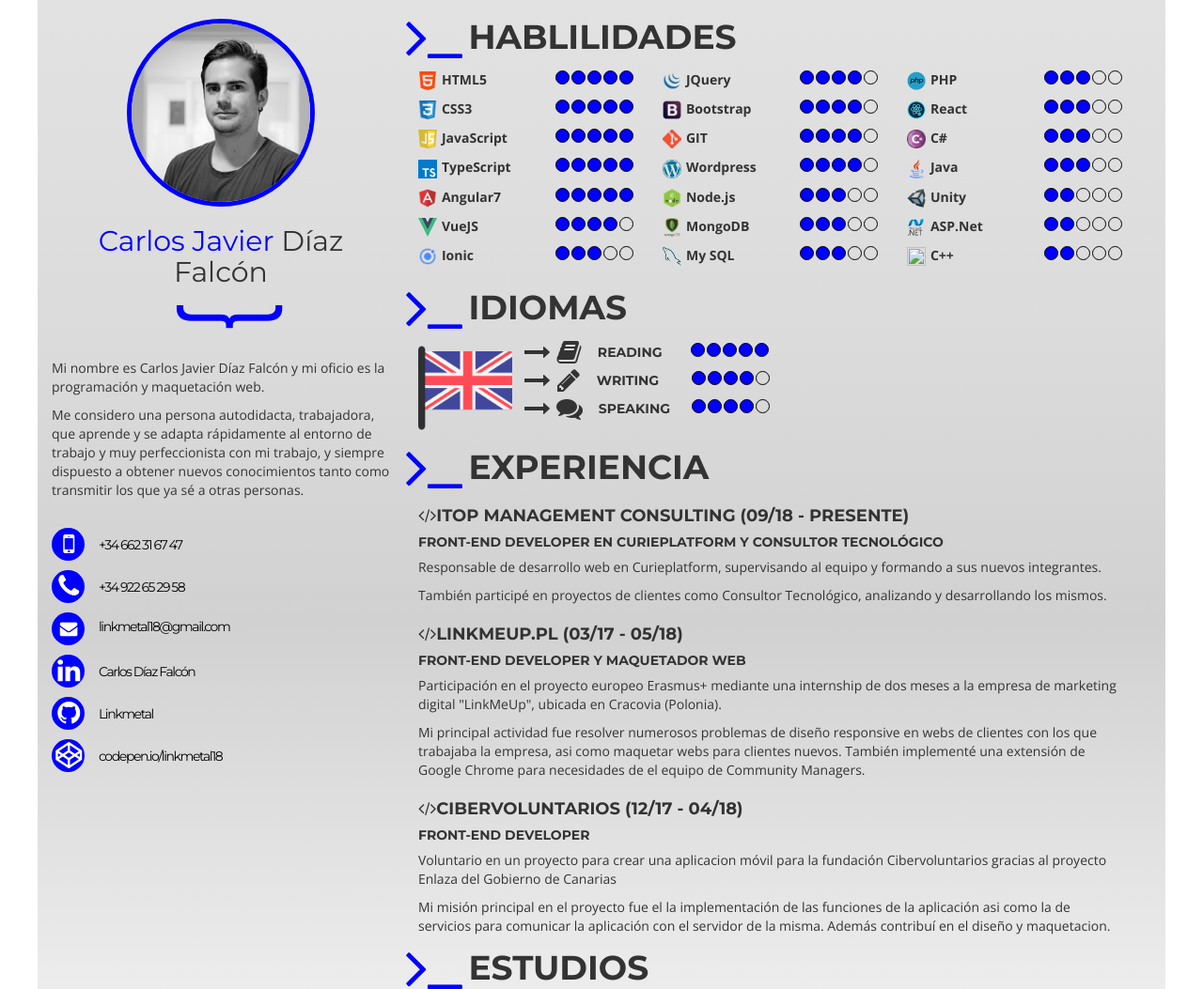
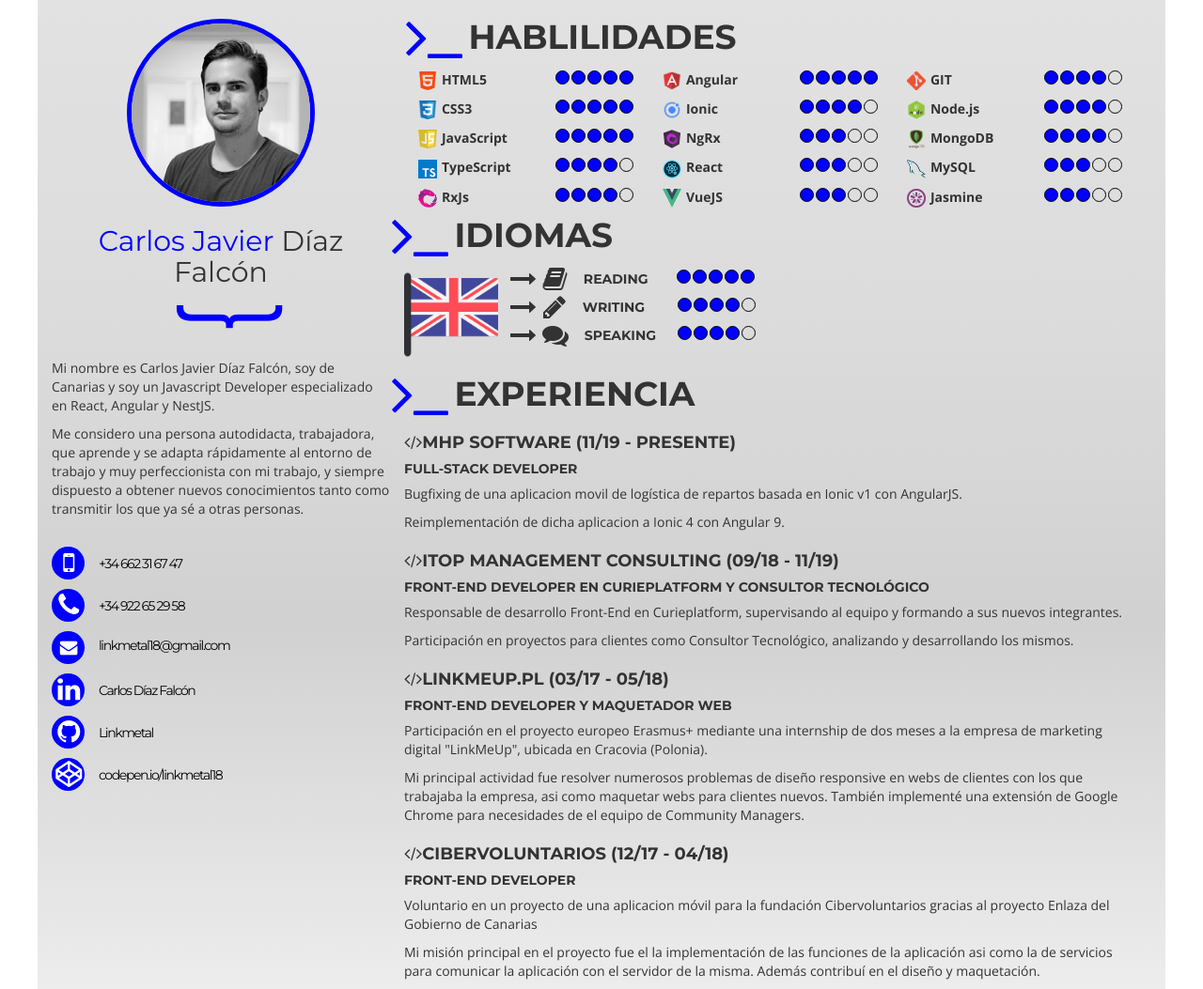
Before and after one commit to Linkmetal/curriculumweb, a website: page spanish.html in a window 1280 px wide. Shown: the top 1053 px of the page at 94% size. Drawn offline with nearby package versions, Linux system fonts and the light colour scheme.

Commit message:
Updated CV

```diff
--- a/spanish.html
+++ b/spanish.html
@@ -21,8 +21,12 @@
       <aside class="bio col-md-3">
         <img class="img-circle foto" src="img/f1.jpg">
         <h2><span>Carlos Javier</span> Díaz Falcón</h2>
-        <p>Mi nombre es Carlos Javier Díaz Falcón y mi oficio es la programación y maquetación web.</p>
-        <p>Me considero una persona autodidacta, trabajadora, que aprende y se adapta rápidamente al entorno de trabajo
+        <p>
+          Mi nombre es Carlos Javier Díaz Falcón, soy de Canarias y soy un Javascript Developer especializado en  React, Angular
+          y NestJS.
+        </p>
+        <p>
+          Me considero una persona autodidacta, trabajadora, que aprende y se adapta rápidamente al entorno de trabajo
           y muy perfeccionista con mi trabajo, y siempre dispuesto a obtener nuevos conocimientos tanto como transmitir
           los que ya sé a otras personas.
         </p>
@@ -66,23 +70,25 @@
             </section>
             <section>
               <p><img class="icon" src="img/ts.svg">TypeScript</p>
-              <span class="full"></span>
+              <span class=""></span>
               <span class="full"></span>
               <span class="full"></span>
               <span class="full"></span>
               <span class="full"></span>
             </section>
             <section>
-              <p><img class="icon" src="img/angular.png">Angular7</p>
-              <span class="full"></span>
+                <p><img class="icon" src="img/rxjs.ico">RxJs</p>
+                <span></span>
                 <span class="full"></span>
                 <span class="full"></span>
                 <span class="full"></span>
                 <span class="full"></span>
               </section>
+          </div>
+          <div class="col-md-4">
             <section>
-              <p><img class="icon" src="img/vuejs.png">VueJS</p>
-              <span></span>
+                <p><img class="icon" src="img/angular.png">Angular</p>
+                <span class="full"></span>
                 <span class="full"></span>
                 <span class="full"></span>
                 <span class="full"></span>
@@ -91,75 +97,14 @@
              <section>
               <p><img class="icon" src="img/ionic.png">Ionic</p>
               <span></span>
-              <span></span>
-              <span class="full"></span>
-              <span class="full"></span>
-              <span class="full"></span>
-            </section>
-          </div>
-          <div class="col-md-4">
-            <section>
-              <p><img class="icon" src="img/jquery.png">JQuery</p>
-              <span></span>
               <span class="full"></span>
               <span class="full"></span>
               <span class="full"></span>
               <span class="full"></span>
             </section>
             <section>
-              <p><img class="icon" src="img/bootstrap.png">Bootstrap</p>
-              <span></span>
-              <span class="full"></span>
-              <span class="full"></span>
-              <span class="full"></span>
-              <span class="full"></span>
-            </section>
-
-            <section>
-              <p><img class="icon" src="img/git.png">GIT</p>
-              <span></span>
-              <span class="full"></span>
-              <span class="full"></span>
-              <span class="full"></span>
-              <span class="full"></span>
-            </section>
-            <section>
-              <p><img class="icon" src="img/wordpress.png">Wordpress</p>
-              <span></span>
-              <span class="full"></span>
-              <span class="full"></span>
-              <span class="full"></span>
-              <span class="full"></span>
-            </section>
-            <section>
-                <p><img class="icon" src="img/node.png">Node.js</p>
-                <span></span>
-                <span></span>
-                <span class="full"></span>
-                <span class="full"></span>
-                <span class="full"></span>
-            </section>
-            <section>
-              <p><img class="icon" src="img/mongo.png">MongoDB</p>
-              <span></span>
-              <span></span>
-              <span class="full"></span>
-              <span class="full"></span>
-              <span class="full"></span>
-            </section>
-            <section>
-              <p><img class="icon" src="img/mysql.png">My SQL</p>
-              <span></span>
-              <span></span>
-              <span class="full"></span>
-              <span class="full"></span>
-              <span class="full"></span>
-            </section>
-          </div>
-          <div class="col-md-4">
-            <section>
-                <p><img class="icon" src="img/php.png">PHP</p>
-                <span></span>
+              <p><img class="icon" src="img/ngrx.svg">NgRx</p>
+              <span class=""></span>
               <span></span>
               <span class="full"></span>
               <span class="full"></span>
@@ -174,7 +119,41 @@
               <span class="full"></span>
             </section>
             <section>
-              <p><img class="icon" src="img/C_.png">C#</p>
+              <p><img class="icon" src="img/vuejs.png">VueJS</p>
+              <span></span>
+              <span></span>
+              <span class="full"></span>
+              <span class="full"></span>
+              <span class="full"></span>
+            </section>
+          </div>
+          <div class="col-md-4">
+            <section>
+              <p><img class="icon" src="img/git.png">GIT</p>
+              <span></span>
+              <span class="full"></span>
+              <span class="full"></span>
+              <span class="full"></span>
+              <span class="full"></span>
+            </section>
+              <section>
+                  <p><img class="icon" src="img/node.png">Node.js</p>
+                  <span></span>
+                  <span class="full"></span>
+                  <span class="full"></span>
+                  <span class="full"></span>
+                  <span class="full"></span>
+              </section>
+              <section>
+                  <p><img class="icon" src="img/mongo.png">MongoDB</p>
+                  <span></span>
+                  <span class="full"></span>
+                  <span class="full"></span>
+                  <span class="full"></span>
+                  <span class="full"></span>
+                </section>
+                <section>
+                  <p><img class="icon" src="img/mysql.png">MySQL</p>
                   <span></span>
                   <span></span>
                   <span class="full"></span>
@@ -182,37 +161,14 @@
                   <span class="full"></span>
                 </section>
                 <section>
-              <p><img class="icon" src="img/java.png">Java</p>
+                  <p><img class="icon" src="img/jasmine.png">Jasmine</p>
                   <span></span>
                   <span></span>
                   <span class="full"></span>
                   <span class="full"></span>
                   <span class="full"></span>
                 </section>
-              <section>
-                <p><img class="icon" src="img/unity-3d.png">Unity</p>
-                <span></span>
-                <span></span>
-                <span></span>
-                <span class="full"></span>
-                <span class="full"></span>
-              </section>
-              <section>
-                  <p><img class="icon" src="img/net.png">ASP.Net</p>
-                  <span></span>
-                  <span></span>
-                  <span></span>
-                  <span class="full"></span>
-                  <span class="full"></span>
-                </section>
-              <section>
-                  <p><img class="icon" src="img/C.png">C++</p>
-                  <span></span>
-                  <span></span>
-                  <span></span>
-                  <span class="full"></span>
-                  <span class="full"></span>
-                </section>
+            </div>
         </div>
         </div>
         <h1><i class="fa fa-terminal"></i>Idiomas</h1>
@@ -246,10 +202,14 @@
 
         <h1><i class="fa fa-terminal "></i>Experiencia</h1>
         <section>
-          <h3><i class="fa fa-code"></i>Itop Management Consulting (09/18 - presente)</h3>
+          <h3><i class="fa fa-code"></i>MHP Software (11/19 - Presente)</h3>
+          <h4>Full-Stack Developer</h4>
+          <p>Bugfixing de una aplicacion movil de logística de repartos basada en Ionic v1 con AngularJS.</p>
+          <p>Reimplementación de dicha aplicacion a Ionic 4 con Angular 9.</p>
+          <h3><i class="fa fa-code"></i>Itop Management Consulting (09/18 - 11/19)</h3>
           <h4>Front-End Developer en CuriePlatform y Consultor Tecnológico</h4>
-          <p>Responsable de desarrollo web en Curieplatform, supervisando al equipo y formando a sus nuevos integrantes.</p>
-          <p>También participé en proyectos de clientes como Consultor Tecnológico, analizando y desarrollando los mismos.</p>
+          <p>Responsable de desarrollo Front-End en Curieplatform, supervisando al equipo y formando a sus nuevos integrantes.</p>
+          <p>Participación en proyectos para clientes como Consultor Tecnológico, analizando y desarrollando los mismos.</p>
           <h3><i class="fa fa-code"></i>LinkMeUp.pl (03/17 - 05/18)</h3>
           <h4>Front-End Developer y maquetador web</h4>
           <p>Participación en el proyecto europeo Erasmus+ mediante una internship de dos meses a la empresa de
@@ -259,11 +219,11 @@
             Google Chrome para necesidades de el equipo de Community Managers.</p>
           <h3><i class="fa fa-code"></i>Cibervoluntarios (12/17 - 04/18)</h3>
           <h4>Front-End Developer</h4>
-          <p>Voluntario en un proyecto para crear una aplicacion móvil para la fundación Cibervoluntarios gracias al
+          <p>Voluntario en un proyecto de una aplicacion móvil para la fundación Cibervoluntarios gracias al
             proyecto Enlaza del Gobierno de Canarias</p>
           <p>Mi misión principal en el proyecto fue el la implementación de las funciones de la aplicación asi como la
             de servicios para comunicar la aplicación con el servidor de la misma. Además contribuí en el diseño y
-            maquetacion.</p>
+            maquetación.</p>
         </section>
         <h1><i class="fa fa-terminal"></i>Estudios</h1>
         <section>
```
Also changed, not shown: english.html (deleted, +0 -295 lines), index.html (+51 -71 lines), img/jest.png (added), img/nest.webp (added), 1 other file. Lines whose indentation alone changed are shown as unchanged.
